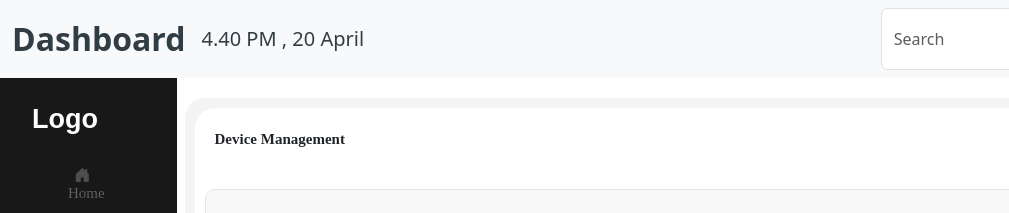
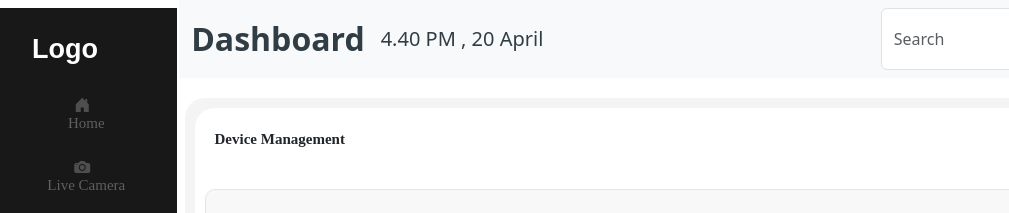
Before and after one commit to SiddhiBhadange/Task-4, a plain HTML site: page index.html in a window 1280 px wide. Shown: the top 213 px of the page, 0-1009 px from the left. Drawn offline with nearby package versions, Linux system fonts and the light colour scheme.

Commit message:
eighth commit

```diff
--- a/index.html
+++ b/index.html
@@ -17,7 +17,7 @@
 
     <nav class="navbar navbar-expand-lg bg-body-tertiary">
         <div class="container-fluid">
-          <a class="navbar-brand d-flex  "style=" font-size:4vh; font-weight:bold; color:#313d44;"href="#">Dashboard</a>
+          <a class="navbar-brand d-flex "style=" font-size:4vh; font-weight:bold; color:#313d44;"href="#">Dashboard</a>
           <button class="navbar-toggler" type="button" data-bs-toggle="collapse" data-bs-target="#navbarTogglerDemo01"
             aria-controls="navbarTogglerDemo01" aria-expanded="false" aria-label="Toggle navigation">
             <span class="navbar-toggler-icon"></span>
@@ -52,8 +52,8 @@
       </nav>
 
       <div class="d-flex" >
-        <div class="row">
-          <div class="d-flex flex-column justify-content-between  col-auto min-vh-100 " style="background-color: #181818 ">
+        <div class="row sidebar">
+          <div class="d-flex flex-column justify-content-between  col-auto min-vh-100 " style="background-color: #181818; height:150vh;">
             <div>
 
 
--- a/style.css
+++ b/style.css
@@ -26,5 +26,27 @@ letter-spacing:
 }
 
 .mov{
-    display: flex;flex-direction: column;align-items: center;
+    display: flex;
+    flex-direction: column;
+    align-items: center;
 }
+
+.navbar{
+    width: 86%;
+    position: relative;
+     left: 14%;
+}
+.sidebar{
+    position: relative;
+    top: -70px;
+}
+
+@media(max-width:992px){
+    .navbar{
+    width: 100%;
+    left: 0%;
+    }
+    .sidebar{
+        top:0px;
+    }
+}
```
